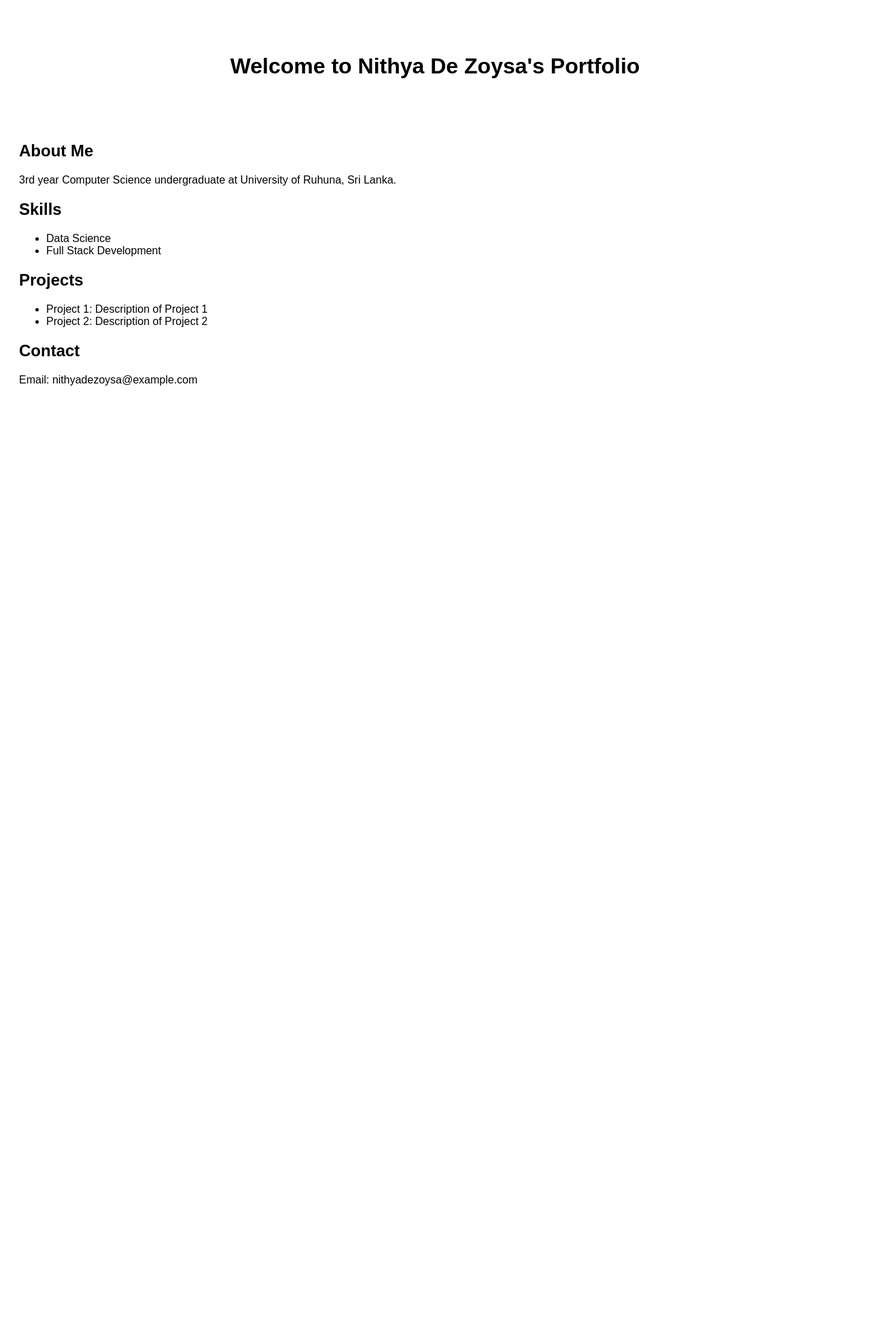
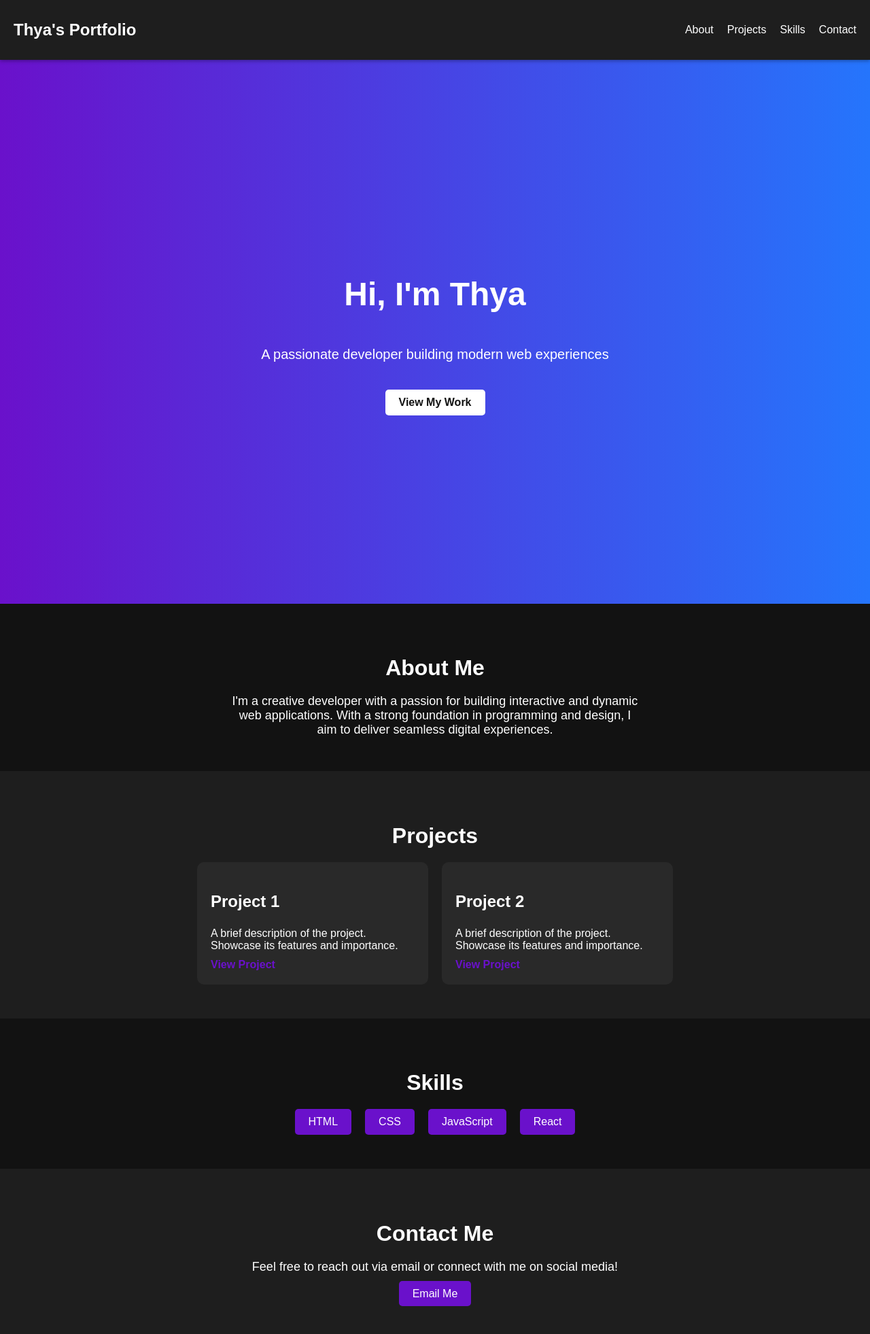
Before and after one commit to NithyaDZ/NithyaDeZoysa, a plain HTML site: page index.html in a window 1280 px wide. Shown: the whole page at 68% size. Before the commit the page ends 800 px from the top, so only its background shows below. Drawn offline with Linux system fonts and the light colour scheme.

Commit message:
Update index.html

```diff
--- a/index.html
+++ b/index.html
@@ -1,38 +1,72 @@
 <!DOCTYPE html>
-<html>
+<html lang="en">
 <head>
-    <title>Nithya De Zoysa's Portfolio</title>
-    <style>
-        body { font-family: Arial, sans-serif; }
-        header { text-align: center; padding: 50px; }
-        section { margin: 20px; }
-    </style>
+  <meta charset="UTF-8">
+  <meta name="viewport" content="width=device-width, initial-scale=1.0">
+  <title>Thya's Portfolio</title>
 </head>
-<body>
-    <header>
-        <h1>Welcome to Nithya De Zoysa's Portfolio</h1>
-    </header>
-    <section>
-        <h2>About Me</h2>
-        <p>3rd year Computer Science undergraduate at University of Ruhuna, Sri Lanka.</p>
-    </section>
-    <section>
-        <h2>Skills</h2>
-        <ul>
-            <li>Data Science</li>
-            <li>Full Stack Development</li>
-        </ul>
-    </section>
-    <section>
-        <h2>Projects</h2>
-        <ul>
-            <li>Project 1: Description of Project 1</li>
-            <li>Project 2: Description of Project 2</li>
-        </ul>
-    </section>
-    <section>
-        <h2>Contact</h2>
-        <p>Email: nithyadezoysa@example.com</p>
-    </section>
+<body style="margin: 0; font-family: Arial, sans-serif; color: white; background-color: #121212;">
+
+  <!-- Header -->
+  <header style="position: sticky; top: 0; background-color: #1e1e1e; padding: 10px 20px; box-shadow: 0 2px 5px rgba(0,0,0,0.3); z-index: 100;">
+    <nav style="display: flex; justify-content: space-between; align-items: center;">
+      <h1 style="font-size: 24px; font-weight: bold;">Thya's Portfolio</h1>
+      <ul style="display: flex; list-style: none; padding: 0; margin: 0;">
+        <li style="margin-left: 20px;"><a href="#about" style="text-decoration: none; color: white; font-size: 16px;">About</a></li>
+        <li style="margin-left: 20px;"><a href="#projects" style="text-decoration: none; color: white; font-size: 16px;">Projects</a></li>
+        <li style="margin-left: 20px;"><a href="#skills" style="text-decoration: none; color: white; font-size: 16px;">Skills</a></li>
+        <li style="margin-left: 20px;"><a href="#contact" style="text-decoration: none; color: white; font-size: 16px;">Contact</a></li>
+      </ul>
+    </nav>
+  </header>
+
+  <!-- Hero Section -->
+  <section style="display: flex; flex-direction: column; justify-content: center; align-items: center; height: 100vh; background: linear-gradient(to right, #6a11cb, #2575fc);">
+    <h1 style="font-size: 48px; font-weight: bold; text-align: center;">Hi, I'm Thya</h1>
+    <p style="font-size: 20px; margin-top: 10px; text-align: center;">A passionate developer building modern web experiences</p>
+    <a href="#projects" style="margin-top: 20px; padding: 10px 20px; background-color: white; color: #121212; font-weight: bold; text-decoration: none; border-radius: 5px;">View My Work</a>
+  </section>
+
+  <!-- About Section -->
+  <section id="about" style="padding: 50px 20px; text-align: center;">
+    <h2 style="font-size: 32px; font-weight: bold; margin-bottom: 20px;">About Me</h2>
+    <p style="font-size: 18px; max-width: 600px; margin: 0 auto;">I'm a creative developer with a passion for building interactive and dynamic web applications. With a strong foundation in programming and design, I aim to deliver seamless digital experiences.</p>
+  </section>
+
+  <!-- Projects Section -->
+  <section id="projects" style="padding: 50px 20px; text-align: center; background-color: #1e1e1e;">
+    <h2 style="font-size: 32px; font-weight: bold; margin-bottom: 20px;">Projects</h2>
+    <div style="display: flex; flex-wrap: wrap; justify-content: center; gap: 20px;">
+      <div style="width: 300px; padding: 20px; background-color: #292929; border-radius: 10px; text-align: left;">
+        <h3 style="font-size: 24px; font-weight: bold;">Project 1</h3>
+        <p style="margin: 10px 0;">A brief description of the project. Showcase its features and importance.</p>
+        <a href="#" style="color: #6a11cb; text-decoration: none; font-weight: bold;">View Project</a>
+      </div>
+      <div style="width: 300px; padding: 20px; background-color: #292929; border-radius: 10px; text-align: left;">
+        <h3 style="font-size: 24px; font-weight: bold;">Project 2</h3>
+        <p style="margin: 10px 0;">A brief description of the project. Showcase its features and importance.</p>
+        <a href="#" style="color: #6a11cb; text-decoration: none; font-weight: bold;">View Project</a>
+      </div>
+    </div>
+  </section>
+
+  <!-- Skills Section -->
+  <section id="skills" style="padding: 50px 20px; text-align: center;">
+    <h2 style="font-size: 32px; font-weight: bold; margin-bottom: 20px;">Skills</h2>
+    <div style="display: flex; flex-wrap: wrap; justify-content: center; gap: 20px;">
+      <div style="padding: 10px 20px; background-color: #6a11cb; border-radius: 5px;">HTML</div>
+      <div style="padding: 10px 20px; background-color: #6a11cb; border-radius: 5px;">CSS</div>
+      <div style="padding: 10px 20px; background-color: #6a11cb; border-radius: 5px;">JavaScript</div>
+      <div style="padding: 10px 20px; background-color: #6a11cb; border-radius: 5px;">React</div>
+    </div>
+  </section>
+
+  <!-- Contact Section -->
+  <section id="contact" style="padding: 50px 20px; text-align: center; background-color: #1e1e1e;">
+    <h2 style="font-size: 32px; font-weight: bold; margin-bottom: 20px;">Contact Me</h2>
+    <p style="font-size: 18px; margin-bottom: 20px;">Feel free to reach out via email or connect with me on social media!</p>
+    <a href="mailto:dnithyamaheshi@gmail.com" style="padding: 10px 20px; background-color: #6a11cb; color: white; text-decoration: none; border-radius: 5px;">Email Me</a>
+  </section>
+
 </body>
 </html>
```
